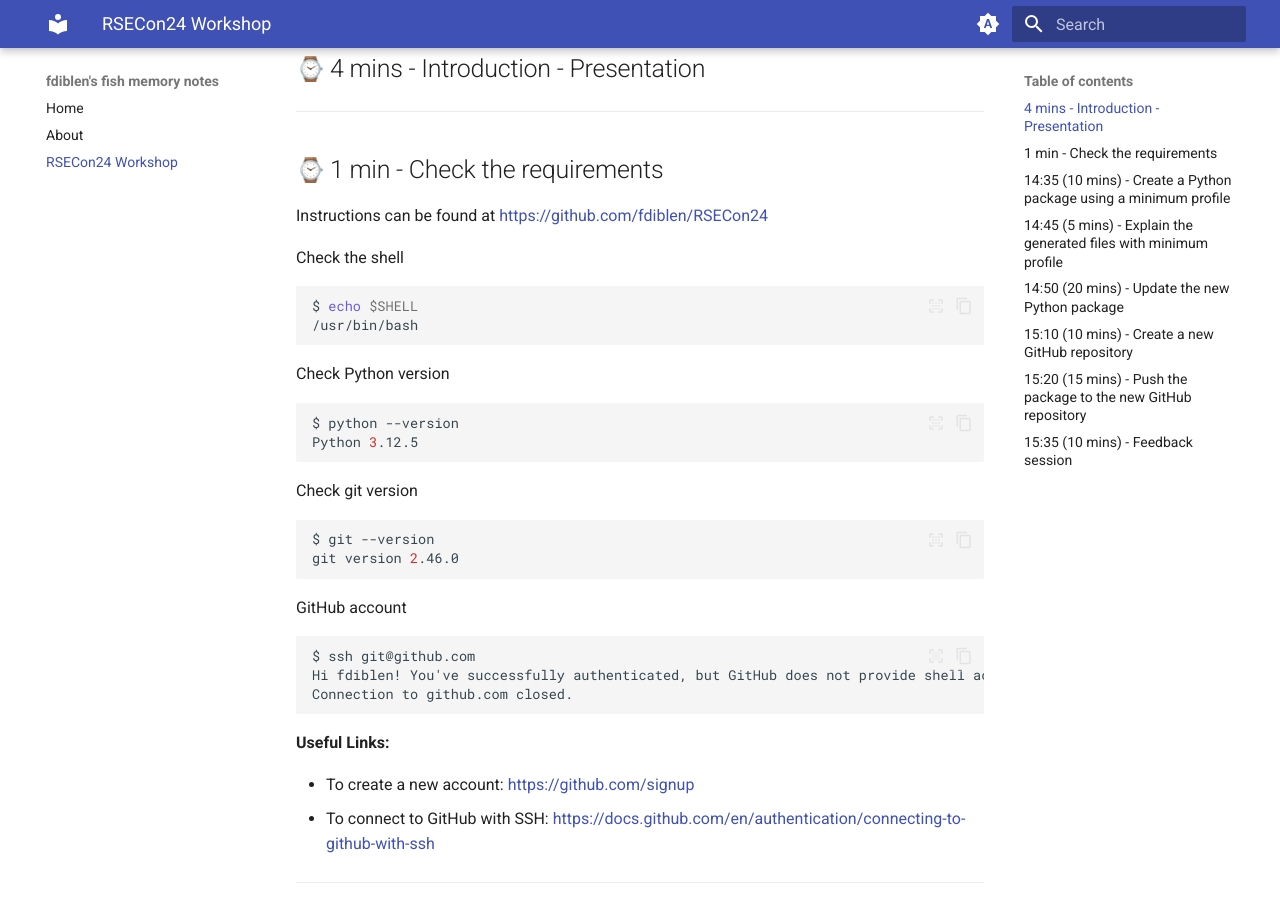
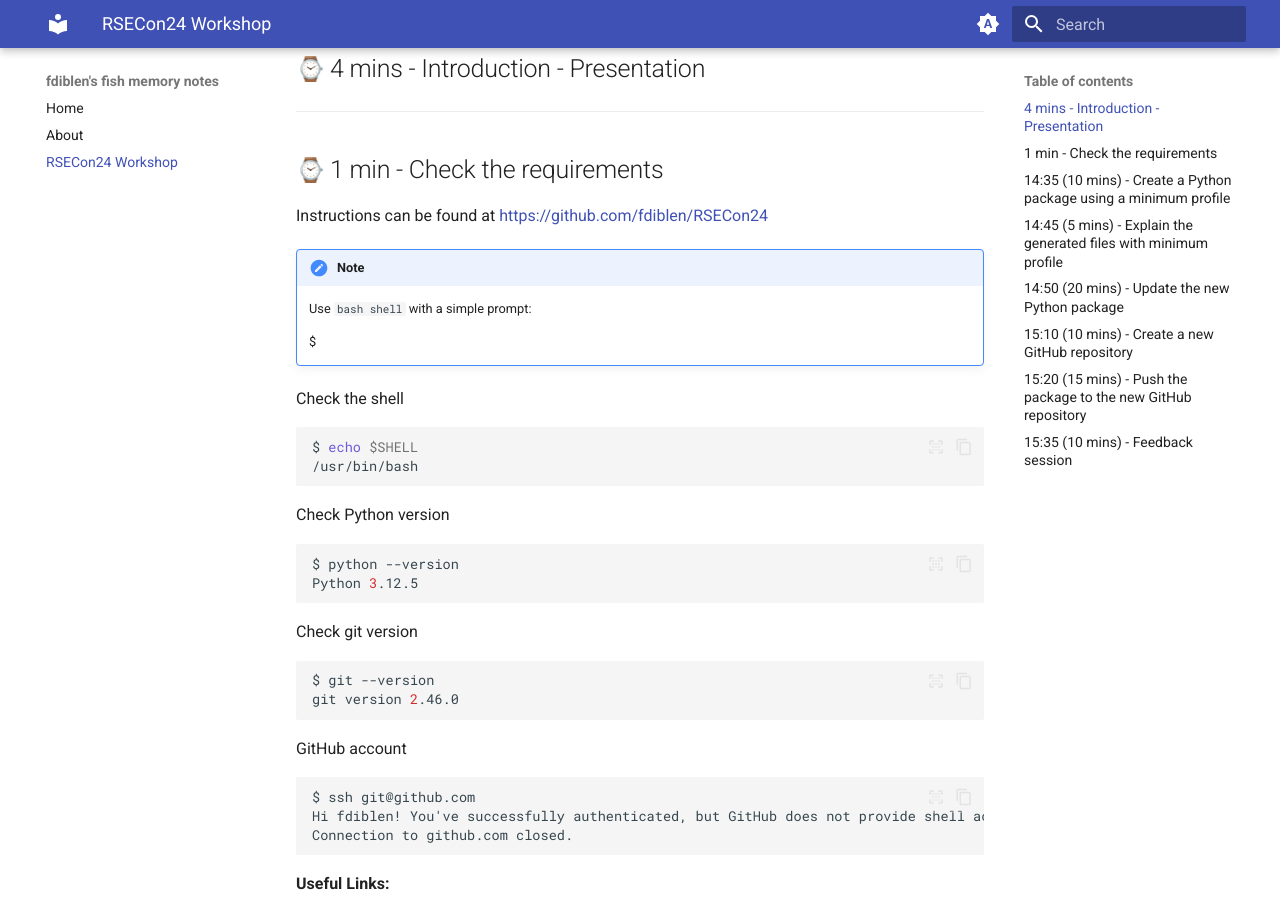
Before and after one commit to fdiblen/mkdocs-pdf, an MkDocs documentation site: the page built from docs/rsecon24.md, in a window 1280 px wide and 900 px high, scrolled down 490 px. Built offline with MkDocs 1.6.1 and Material for MkDocs 9.7.7, drawn with Linux system fonts in a browser that asks for light colours; emoji names are drawn with the system emoji font.

Commit message:
update the rsecon24 tutorial

```diff
--- a/docs/rsecon24.md
+++ b/docs/rsecon24.md
@@ -20,6 +20,13 @@
 ## :watch: 1 min - Check the requirements
 
 Instructions can be found at [https://github.com/fdiblen/RSECon24](https://github.com/fdiblen/RSECon24)
+
+
+!!! note
+
+    Use `bash shell` with a simple prompt:
+
+    $
 
 Check the shell
 
```
